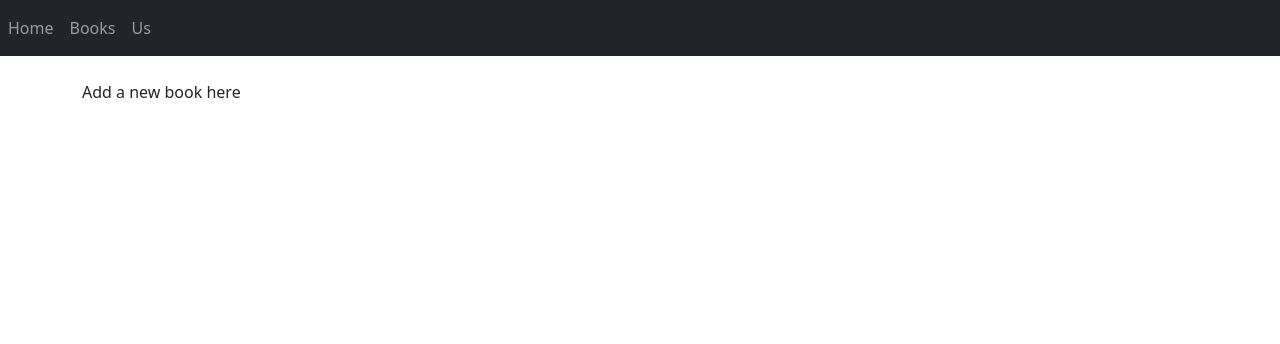
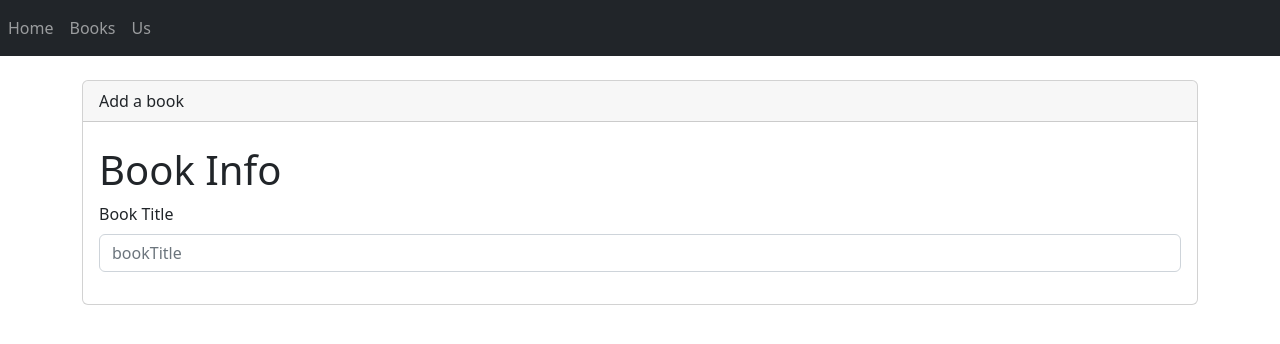
Before and after one commit to jpromanonet/djangoCrud, a Django app: page /books/add in a window 1280 px wide. Shown: the top 344 px of the page. Run offline with Django 4.2, Linux system fonts and the light colour scheme.

Commit message:
Index books section

```diff
--- a/sistema/libreria/templates/books/add.html
+++ b/sistema/libreria/templates/books/add.html
@@ -4,6 +4,15 @@
 
 {% block content %}
 
-Add a new book here
+<div class="card">
+    <div class="card-header">
+        Add a book
+    </div>
+    <div class="card-body">
+        <h4 class="card-title"><h1>Book Info</h1></h4>
+            {% include 'books/form.html' %}
+
+    </div>
+</div>
 
 {% endblock %}
--- a/sistema/libreria/templates/books/form.html
+++ b/sistema/libreria/templates/books/form.html
@@ -1,10 +1,10 @@
 <form enctype="multipart/form-data" method="POST">
 
     <div class="mb-3">
-      <label for="" class="form-label">Book Title</label>
-      <input type="text"
-        class="form-control" name="" id="" aria-describedby="helpId" placeholder="bookTitle">
-      <small id="helpId" class="form-text text-muted">Help text</small>
+
+        <label for="" class="form-label">Book Title</label>
+        <input type="text" class="form-control" name="" id="" aria-describedby="helpId" placeholder="bookTitle">
+
     </div>
 
 </form>
```
